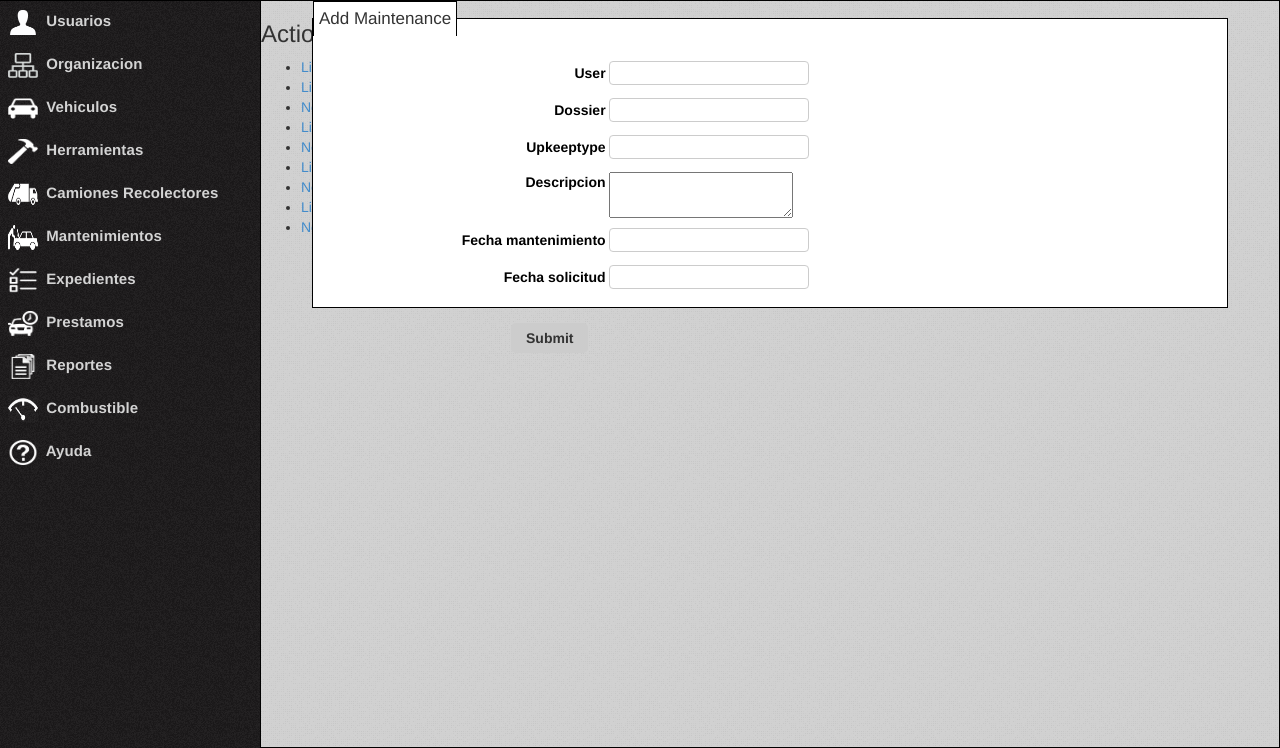
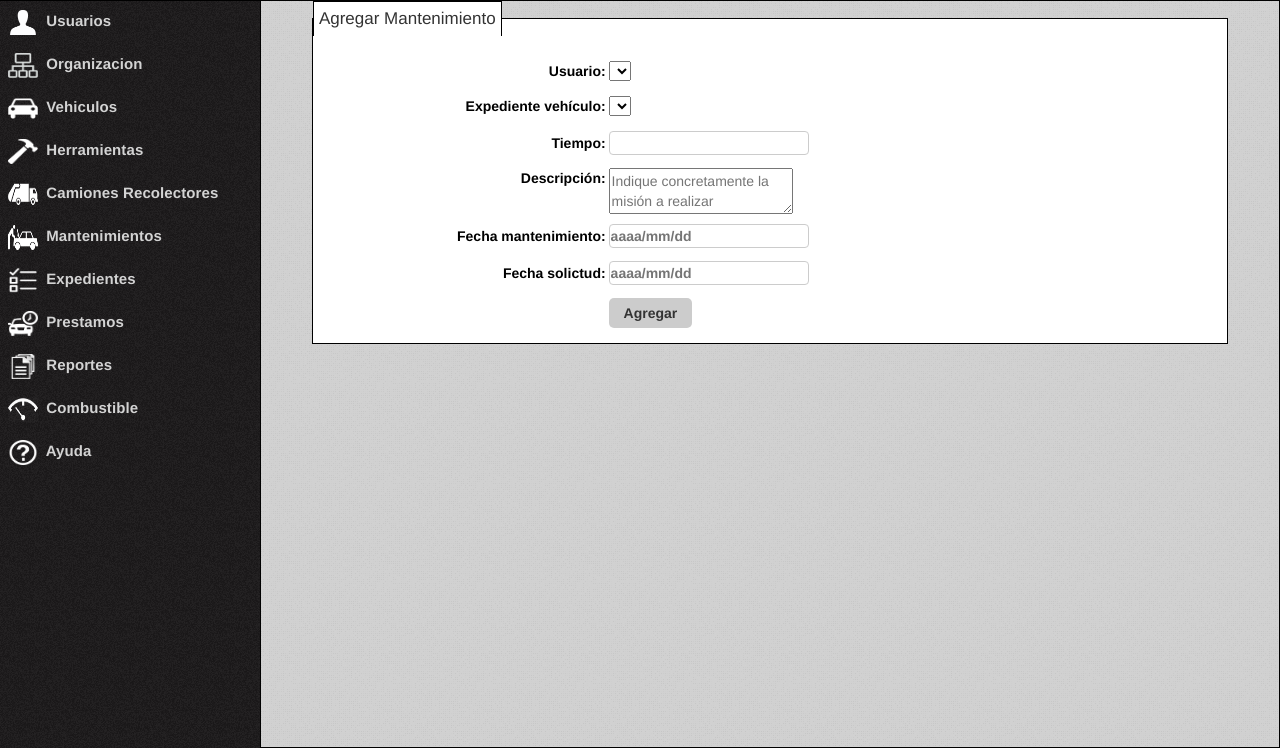
Before and after one commit to nandofer1/SCFV_DSI2, a CakePHP app: the page made by app/View/Maintenances/add.ctp in a window 1280 px wide. Shown: the part 52-800 px from the top of the page. Run offline with PHP 8.4 and a stand-in for CakePHP, Linux system fonts and the light colour scheme; the template is opened without the code that fills it, so the values that code supplies are empty; form fields are guessed from the names that the template uses; some libraries are stand-ins or nearby versions.

Commit message:
MVCs que faltan2
MVCs que faltan2

```diff
--- a/app/View/Layouts/default.ctp
+++ b/app/View/Layouts/default.ctp
@@ -149,10 +149,10 @@
 
 						</ul>
                                         </li>
-					<li><a href="/Maintenances"><img src=<?php echo "$imgdir/maintenance.png" ?>> Mantenimientos</a>
+					<li><a href="/maintenances"><img src=<?php echo "$imgdir/maintenance.png" ?>> Mantenimientos</a>
                         <ul id="second-level">
-							<li><a href="/requests/add"><img src="<?php echo "$imgdir/add.png"?>">Agregar</a></li>
-							<li><a href="/requests/index"><img src="<?php echo "$imgdir/list.png"?>">Ver historial</a></li>
+							<li><a href="/maintenances/add"><img src="<?php echo "$imgdir/add.png"?>">Agregar</a></li>
+							<li><a href="/maintenances/index"><img src="<?php echo "$imgdir/list.png"?>">Ver historial</a></li>
                             <li><a href="/parts/index"><img src="<?php echo "$imgdir/reg.png"?>">Repuestos</a>
                                 <ul id="second-level">
 							     <li><a href="/parts/add"><img src="<?php echo "$imgdir/add.png"?>">Agregar Repuesto</a></li>
--- a/app/View/Maintenances/add.ctp
+++ b/app/View/Maintenances/add.ctp
@@ -1,30 +1,43 @@
 <div class="maintenances form">
+<?php $this->set('title_for_layout', 'Agregar mantenimiento'); ?>
 <?php echo $this->Form->create('Maintenance'); ?>
 	<fieldset>
-		<legend><?php echo __('Add Maintenance'); ?></legend>
+		<legend><?php echo __('Agregar Mantenimiento'); ?></legend>
 	<?php
-		echo $this->Form->input('user_id');
-		echo $this->Form->input('dossier_id');
-		echo $this->Form->input('upkeeptype_id');
-		echo $this->Form->input('descripcion');
-		echo $this->Form->input('fecha_mantenimiento');
-		echo $this->Form->input('fecha_solicitud');
-	?>
+		echo $this->Form->input('user_id', array(
+            'label' => 'Usuario: ',
+            'type' => 'select',
+            'empty'   => ('Seleccione una opción'),
+        ));
+		echo $this->Form->input('dossier_id', array(
+            'label' => 'Expediente vehículo: ',
+            'type' => 'select',
+            'empty'   => ('Seleccione una opción'),
+        ));
+		echo $this->Form->input('upkeeptype_id', array(
+            'label' => 'Tiempo: ',
+            'empty'   => ('Seleccione una opción'),
+        ));
+		echo $this->Form->input('descripcion', array(
+            'label' => 'Descripción: ',
+            'placeholder'=>'Indique concretamente la misión a realizar',
+            'type' => 'textarea',
+            'size'=>250,
+        ));
+		echo $this->Form->input('fecha_mantenimiento', array(
+            'label' => 'Fecha mantenimiento: ',
+            'type' => 'text',
+            'placeholder'=>'aaaa/mm/dd',
+        ));
+		echo $this->Form->input('fecha_solicitud', array(
+            'label' => 'Fecha solictud: ',
+            'type' => 'text',
+            'placeholder'=>'aaaa/mm/dd',
+        ));
+
+        echo '<div class="input">';
+        echo $this->Form->end(__('Agregar'));
+        echo '</div>';
+        ?>
 	</fieldset>
-<?php echo $this->Form->end(__('Submit')); ?>
 </div>
-<div class="actions">
-	<h3><?php echo __('Actions'); ?></h3>
-	<ul>
-
-		<li><?php echo $this->Html->link(__('List Maintenances'), array('action' => 'index')); ?></li>
-		<li><?php echo $this->Html->link(__('List Users'), array('controller' => 'users', 'action' => 'index')); ?> </li>
-		<li><?php echo $this->Html->link(__('New User'), array('controller' => 'users', 'action' => 'add')); ?> </li>
-		<li><?php echo $this->Html->link(__('List Dossiers'), array('controller' => 'dossiers', 'action' => 'index')); ?> </li>
-		<li><?php echo $this->Html->link(__('New Dossier'), array('controller' => 'dossiers', 'action' => 'add')); ?> </li>
-		<li><?php echo $this->Html->link(__('List Maintenancetoolsuseds'), array('controller' => 'maintenancetoolsuseds', 'action' => 'index')); ?> </li>
-		<li><?php echo $this->Html->link(__('New Maintenancetoolsused'), array('controller' => 'maintenancetoolsuseds', 'action' => 'add')); ?> </li>
-		<li><?php echo $this->Html->link(__('List Partsuseds'), array('controller' => 'partsuseds', 'action' => 'index')); ?> </li>
-		<li><?php echo $this->Html->link(__('New Partsused'), array('controller' => 'partsuseds', 'action' => 'add')); ?> </li>
-	</ul>
-</div>
```
Also changed, not shown: app/View/Dossiers/Index.ctp (+30 -31 lines), app/View/Fuelvouchers/index.ctp (+27 -21 lines), app/View/Maintenances/index.ctp (+24 -22 lines).
